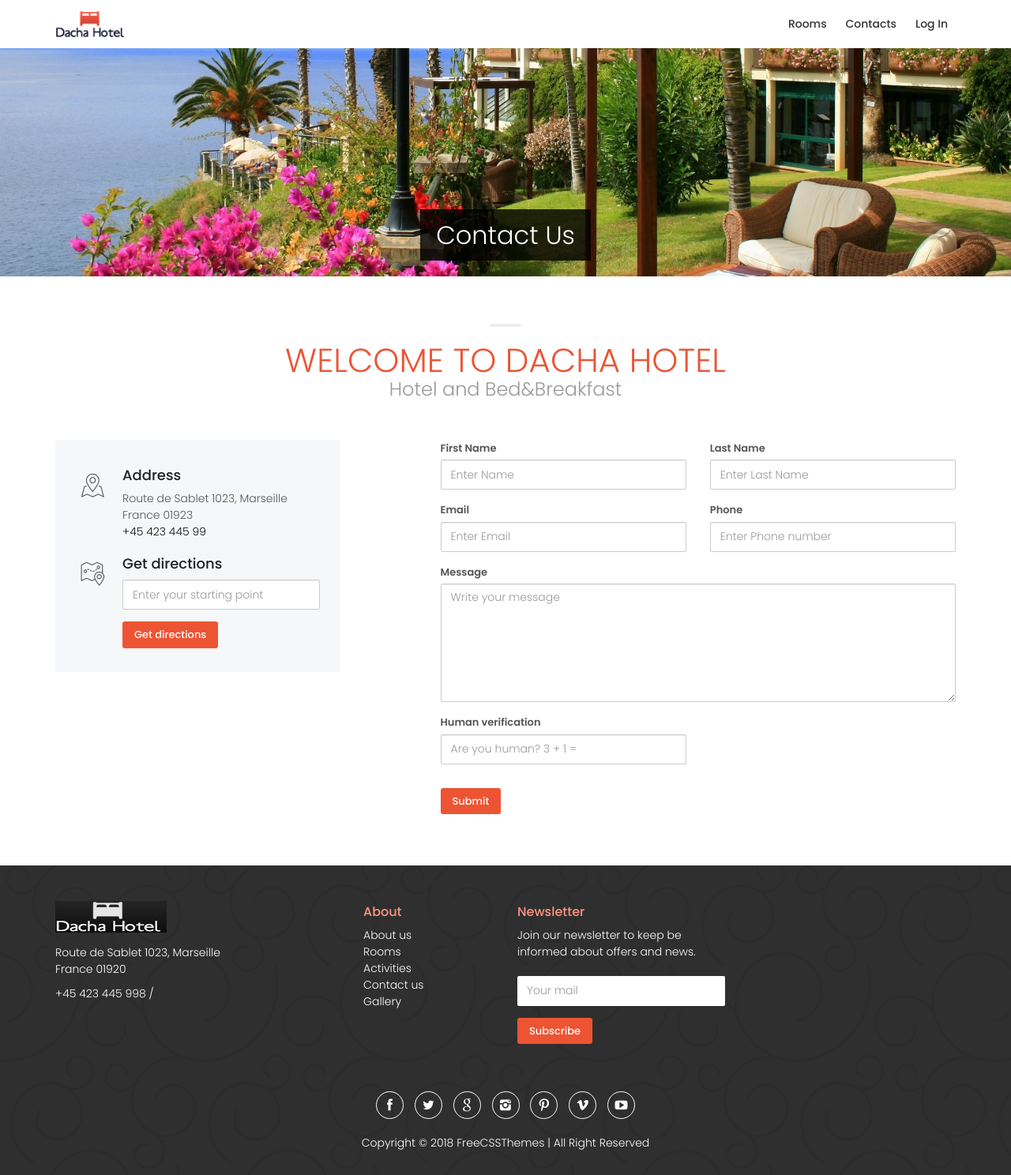
After one commit to Danilo3/python_homework, a Django app: page /contacts in a window 1280 px wide. The commit adds this page. Shown: the whole page at 79% size. Run offline with Django 3.2, Linux system fonts and the light colour scheme; some libraries are stand-ins or nearby versions.

Commit message:
add contacts.html

```diff
--- a/hotel/urls.py
+++ b/hotel/urls.py
@@ -5,5 +5,6 @@ from django.urls import path
 urlpatterns = [
     path('', views.IndexView.as_view(), name='index'),
     path('rooms/', views.RoomsView.as_view(), name='rooms'),
-    path('room/<int:pk>/', views.RoomDetail.as_view(), name ='room')
+    path('room/<int:pk>/', views.RoomDetail.as_view(), name ='room'),
+    path('contacts', views.contactsView, name ="contact")
 ]
--- a/hotel/views.py
+++ b/hotel/views.py
@@ -21,4 +21,6 @@ class RoomsView(generic.ListView):
 class RoomDetail(generic.DetailView):
     model = Room
     template_name = 'hotel/room.html'
-    pass
+
+def contactsView(request):
+    return render(request, 'hotel/contacts.html')
--- a/templates/hotel/base.html
+++ b/templates/hotel/base.html
@@ -100,7 +100,7 @@
                         <li><a href="icon_pack_3.html">Icon pack 3</a></li>
                     </ul>
                     </li> -->
-                    <li><a href="contacts.html">Contacts</a></li>
+                    <li><a href={% url 'contact' %}>Contacts</a></li>
                      <li><a href="room_list.html">Log In</a></li>
                 </ul>
             </div><!-- End main-menu -->
--- /dev/null
+++ b/templates/hotel/contacts.html
@@ -0,0 +1,104 @@
+{% extends "hotel/base.html" %}
+
+{% load static %}
+
+{% block content %}
+    <!-- SubHeader =============================================== -->
+    <section class="parallax-window" id="short" data-parallax="scroll" data-image-src="{% static 'img/sub_header_short1.jpg' %}" data-natural-width="1400" data-natural-height="350">
+        <div id="subheader">
+            <h1>Contact Us</h1>
+    </div><!-- End subheader -->
+    </section><!-- End section -->
+    <!-- End SubHeader ============================================ -->
+
+
+    <div class="container margin_60_35">
+    <h2 class="main_title"><em></em>Welcome to Dacha Hotel <span>Hotel and Bed&amp;Breakfast</span></h2>
+    	<div class="row add_top_20">
+
+        <div class="col-md-4">
+            	<div class="box_style_1">
+                <div class="box_contact">
+                    <i class="icon_set_1_icon-41"></i>
+                    <h4>Address</h4>
+                    <p>Route de Sablet 1023, Marseille<br>France 01923<br><a href="tel://004542344599">+45 423 445 99</a></p>
+                    </div>
+                    <div class="box_contact">
+            	<i class="icon_set_1_icon-37"></i>
+                <h4>Get directions</h4>
+                <form action="http://maps.google.com/maps" method="get" target="_blank">
+                	<div class="form-group">
+					<input type="text" name="saddr" placeholder="Enter your starting point" class="form-control" />
+					<input type="hidden" name="daddr" value="New York, NY 11430"/><!-- Write here your end point -->
+                    </div>
+                    <div class="form-group">
+					<button class="btn_1" type="submit" value="Get directions">Get directions</button>
+                    </div>
+			</form>
+            </div>
+            </div>
+            </div>
+
+        	<div class="col-md-7 col-md-offset-1">
+
+            <div id="message-contact"></div>
+				<form method="post" action="assets/contact.php" id="contactform">
+					<div class="row">
+						<div class="col-md-6 col-sm-6">
+							<div class="form-group">
+								<label>First Name</label>
+								<input type="text" class="form-control" id="name_contact" name="name_contact" placeholder="Enter Name">
+							</div>
+						</div>
+						<div class="col-md-6 col-sm-6">
+							<div class="form-group">
+								<label>Last Name</label>
+								<input type="text" class="form-control" id="lastname_contact" name="lastname_contact" placeholder="Enter Last Name">
+							</div>
+						</div>
+					</div>
+					<!-- End row -->
+					<div class="row">
+						<div class="col-md-6 col-sm-6">
+							<div class="form-group">
+								<label>Email</label>
+								<input type="email" id="email_contact" name="email_contact" class="form-control" placeholder="Enter Email">
+							</div>
+						</div>
+						<div class="col-md-6 col-sm-6">
+							<div class="form-group">
+								<label>Phone</label>
+								<input type="text" id="phone_contact" name="phone_contact" class="form-control" placeholder="Enter Phone number">
+							</div>
+						</div>
+					</div>
+					<div class="row">
+						<div class="col-md-12">
+							<div class="form-group">
+								<label>Message</label>
+								<textarea id="message_contact" name="message_contact" class="form-control" placeholder="Write your message" style="height:150px;"></textarea>
+							</div>
+						</div>
+					</div>
+					<div class="row add_bottom_30">
+						<div class="col-md-6">
+                        	<div class="form-group">
+                                <label>Human verification</label>
+                                <input type="text" id="verify_contact" class="form-control add_bottom_30" placeholder="Are you human? 3 + 1 =">
+                            </div>
+							<input type="submit" value="Submit" class="btn_1" id="submit-contact">
+						</div>
+					</div>
+				</form>
+            </div><!-- End col-md-8 -->
+
+
+        </div><!-- End row -->
+    </div><!-- End Container -->
+
+
+     <script src="{% static "js/jquery-1.11.2.min.js"  %}"></script>
+    <script src="{% static 'js/common_scripts_min.js' %}"></script>
+    <script src="{% static 'js/functions.js' %}"></script>
+
+{% endblock %}
```
